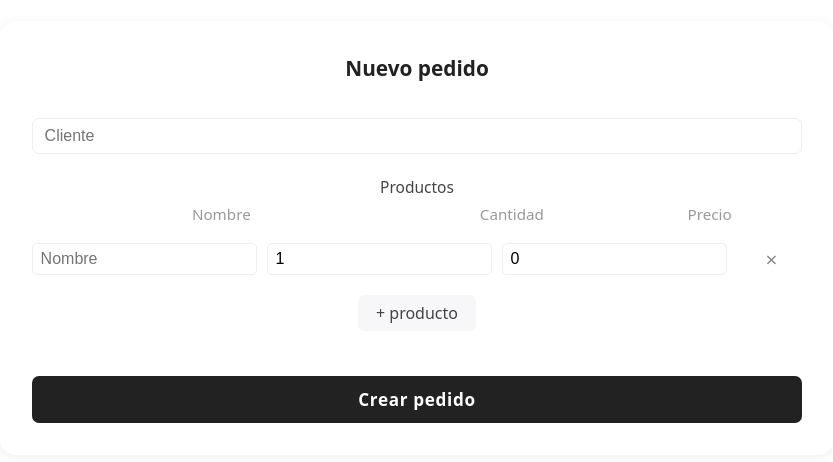
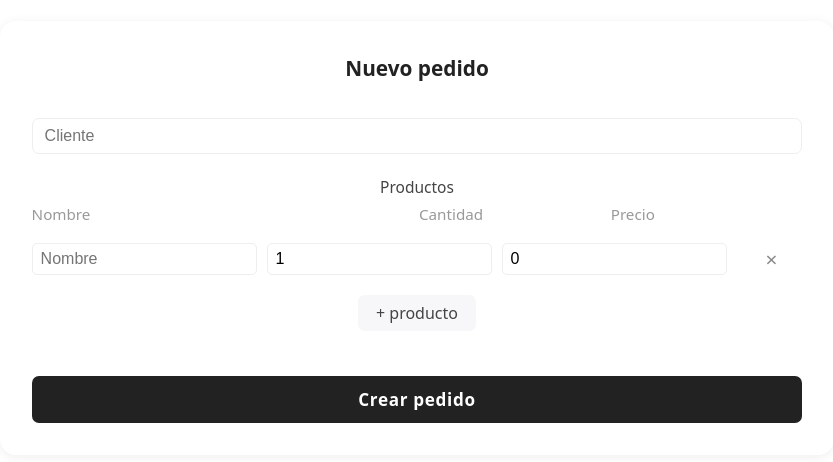
Before and after one commit to AriJusid/Order-App, a React (Vite) app: page /form in a window 1280 px wide. Shown: the part 162-624 px from the top of the page, without its empty margins (223-1056 px from the left). Built offline with nearby package versions, Linux system fonts and the light colour scheme.

Commit message:
fix: styles form

```diff
--- a/src/screens/Form.jsx
+++ b/src/screens/Form.jsx
@@ -108,9 +108,9 @@ export default function Form({ onAddPedido }) {
       <div style={{ width: "100%" }}>
         <label style={{ fontSize: ".97em", color: "#444", marginBottom: 4, display: "block" }}>Productos</label>
         <div style={{ display: "flex", gap: 0, marginBottom: 6 }}>
-          <span style={{ flex: 2, fontSize: ".95em", color: "#999", marginLeft: 4 }}>Nombre</span>
-          <span style={{ flex: 1, fontSize: ".95em", color: "#999", marginLeft: 12 }}>Cantidad</span>
-          <span style={{ flex: 1, fontSize: ".95em", color: "#999", marginLeft: 12 }}>Precio</span>
+          <span style={{ flex: 2, fontSize: ".95em", color: "#999", marginRight: 4, textAlign:"left" }}>Nombre</span>
+          <span style={{ flex: 1, fontSize: ".95em", color: "#999",   textAlign:"left"  }}>Cantidad</span>
+          <span style={{ flex: 1, fontSize: ".95em", color: "#999",  textAlign:"left"  }}>Precio</span>
         </div>
         <div style={{ display: "flex", flexDirection: "column", gap: 6 }}>
           {productos.map((prod, idx) => (
```
